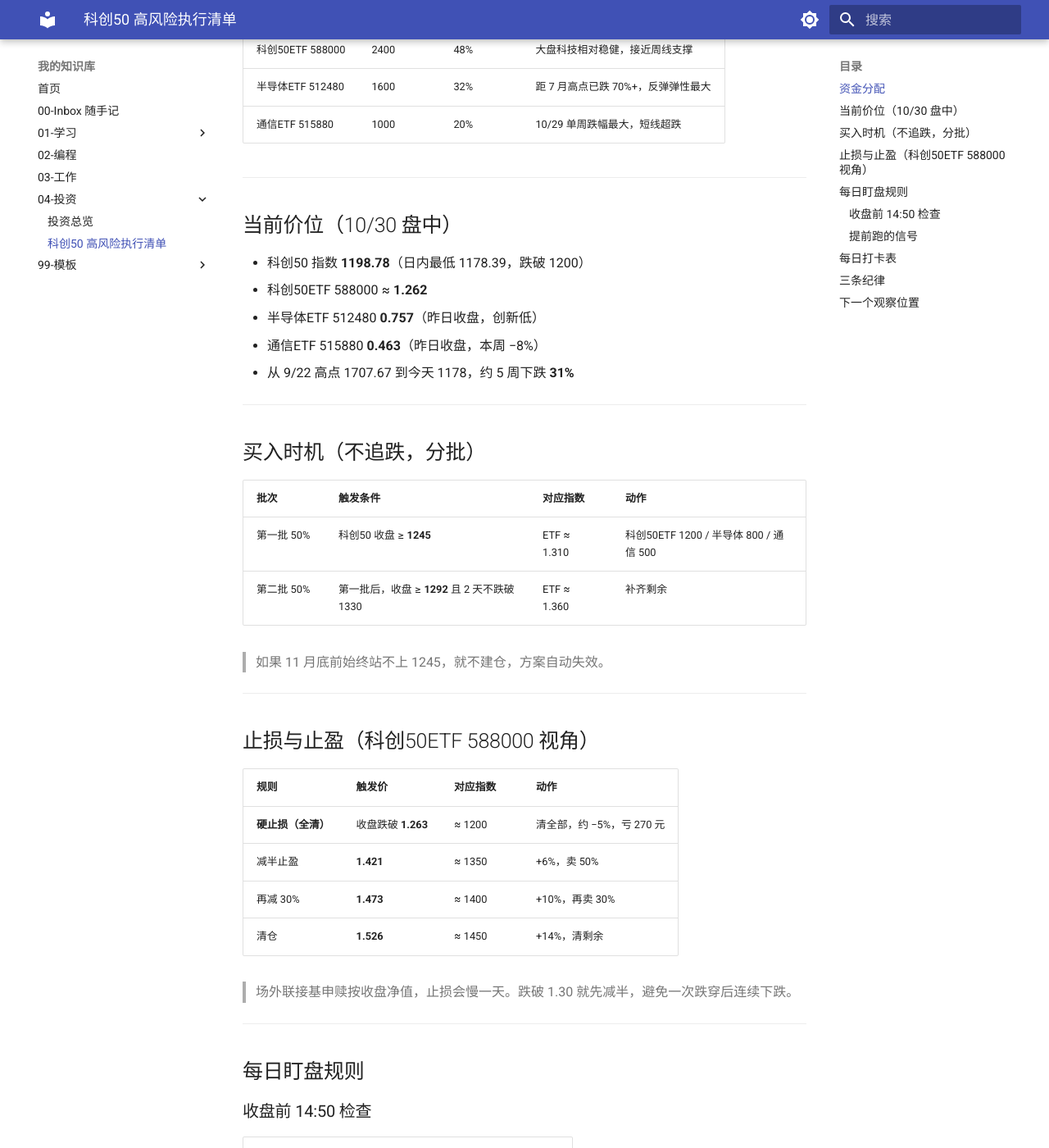
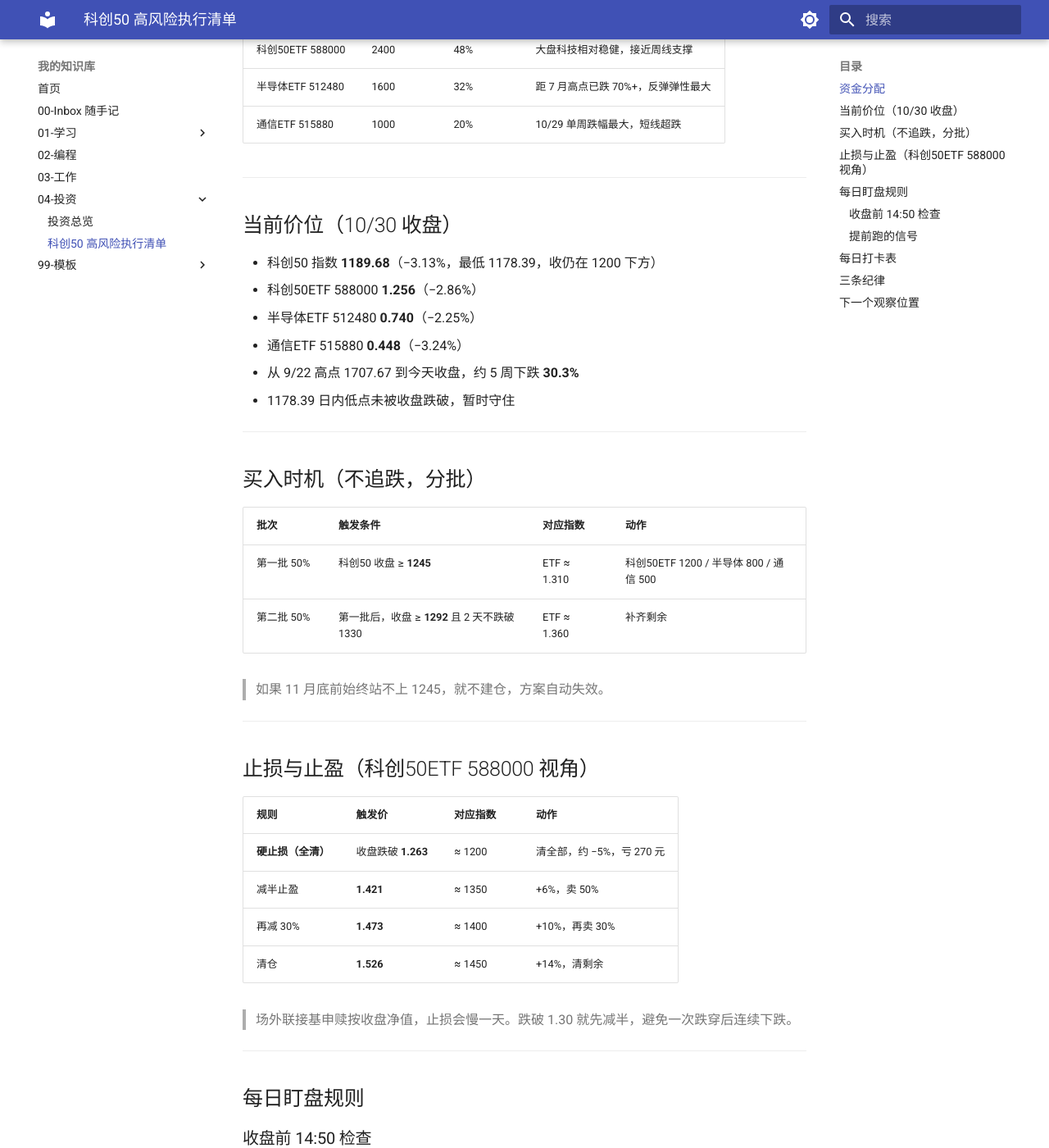
Before and after one commit to 164971963-ship-it/knowledge-base, an MkDocs documentation site: the page built from docs/investment/kc50-high-risk-plan.md, in a window 1280 px wide and 1400 px high, scrolled down 381 px. Shown: the whole window at 82% size. Built offline with MkDocs 1.6.1 and Material for MkDocs 9.7.7, drawn with Linux system fonts in a browser that asks for light colours; some of the changed text lies outside the part shown.

Commit message:
chore: 更新 10/30 收盘数据到每日打卡表

```diff
--- a/docs/investment/kc50-high-risk-plan.md
+++ b/docs/investment/kc50-high-risk-plan.md
@@ -17,13 +17,14 @@
 
 ---
 
-## 当前价位（10/30 盘中）
+## 当前价位（10/30 收盘）
 
-- 科创50 指数 **1198.78**（日内最低 1178.39，跌破 1200）
-- 科创50ETF 588000 ≈ **1.262**
-- 半导体ETF 512480 **0.757**（昨日收盘，创新低）
-- 通信ETF 515880 **0.463**（昨日收盘，本周 −8%）
-- 从 9/22 高点 1707.67 到今天 1178，约 5 周下跌 **31%**
+- 科创50 指数 **1189.68**（−3.13%，最低 1178.39，收仍在 1200 下方）
+- 科创50ETF 588000 **1.256**（−2.86%）
+- 半导体ETF 512480 **0.740**（−2.25%）
+- 通信ETF 515880 **0.448**（−3.24%）
+- 从 9/22 高点 1707.67 到今天收盘，约 5 周下跌 **30.3%**
+- 1178.39 日内低点未被收盘跌破，暂时守住
 
 ---
 
@@ -57,8 +58,8 @@
 
 | 检查项 | 状态 | 动作 |
 |---|---|---|
-| 科创50 收盘 ≥ 1200 | 连续 1 天 | 标记“观察中” |
-| 科创50 收盘 ≥ 1200 | 连续 3 天 | 进入“第一批入场准备” |
+| 科创50 收盘 ≥ 1200 | 连续 1 天 | 标记"观察中" |
+| 科创50 收盘 ≥ 1200 | 连续 3 天 | 进入"第一批入场准备" |
 | 科创50 收盘 < 1200 | 任意一天 | 继续空仓 |
 
 ### 提前跑的信号
@@ -72,7 +73,7 @@
 
 | 日期 | 科创50 收盘 | 1200 上方天数 | 备注 |
 |---|---|---|---|
-| 10/30 | 1198.78 | 0 | 跌破 1200，继续空仓 |
+| 10/30 | 1189.68 | 0 | 收在 1200 下方，最低 1178.39 守住，继续空仓 |
 | | | | |
 
 ---
```
